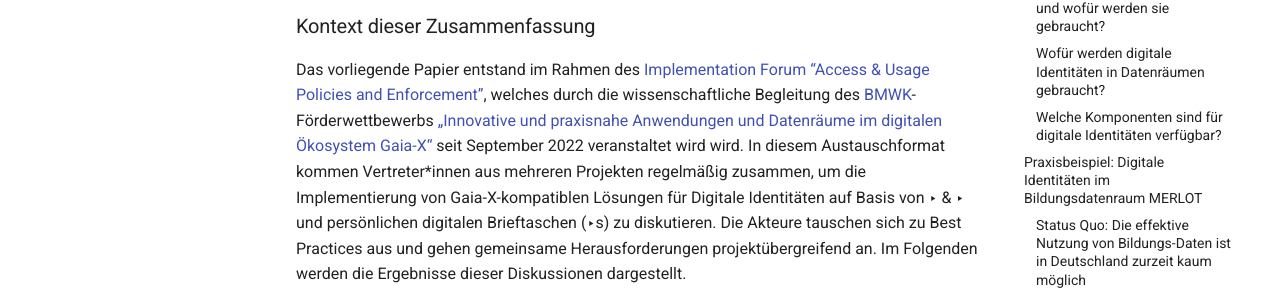
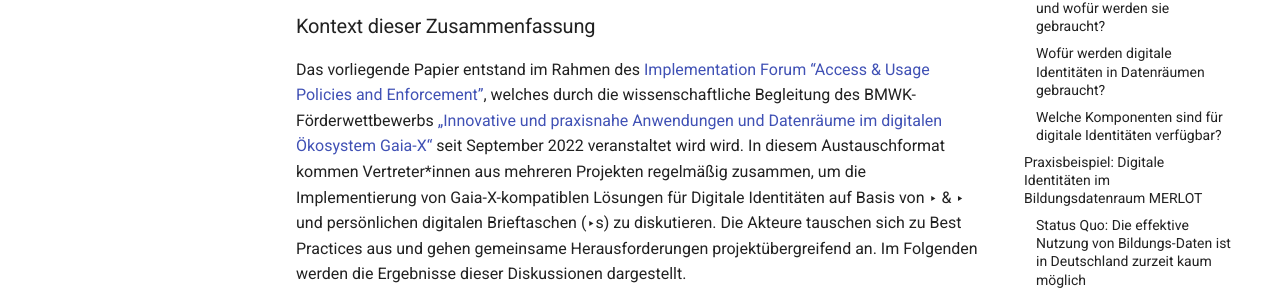
Before and after one commit to Gaia-X-Hub-Germany/Data-Space-Wiki, an MkDocs documentation site: the page built from docs/digitale_identitaeten.md, in a window 1280 px wide and 900 px high. Shown: the part 220-510 px from the top of the window. Built offline with MkDocs 1.6.1 and Material for MkDocs 9.7.7, drawn with Linux system fonts in a browser that asks for light colours; part of the change alters nothing that is shown.

```diff
--- a/docs/digitale_identitaeten.md
+++ b/docs/digitale_identitaeten.md
@@ -4,7 +4,7 @@
 
 ### Kontext dieser Zusammenfassung
 
-Das vorliegende Papier entstand im Rahmen des [Implementation Forum “Access & Usage Policies and Enforcement”](https://www.notion.so/Implementation-Forum-Access-Usage-Policies-and-Enforcement-2e86caf32af94519be4ac6cb9d1d00e0?pvs=21), welches durch die wissenschaftliche Begleitung des [BMWK](https://www.notion.so/BMWK-2d6ba303ed334b2cbd58e73d227818ea?pvs=21)-Förderwettbewerbs [„Innovative und praxisnahe Anwendungen und Datenräume im digitalen Ökosystem Gaia-X“](https://www.notion.so/Gaia-X-Funding-Competition-3a0f87f387ac4a26ad26935eb75d7545?pvs=21) seit September 2022 veranstaltet wird wird. In diesem Austauschformat kommen Vertreter*innen aus mehreren Projekten regelmäßig zusammen, um die Implementierung von Gaia-X-kompatiblen Lösungen für Digitale Identitäten auf Basis von ‣ & ‣  und persönlichen digitalen Brieftaschen (‣s) zu diskutieren. Die Akteure tauschen sich zu Best Practices aus und gehen gemeinsame Herausforderungen projektübergreifend an. Im Folgenden werden die Ergebnisse dieser Diskussionen dargestellt.
+Das vorliegende Papier entstand im Rahmen des [Implementation Forum “Access & Usage Policies and Enforcement”](https://github.com/Gaia-X-Hub-Germany/IF-Access-and-Usage-Policies-and-Enforcement), welches durch die wissenschaftliche Begleitung des BMWK-Förderwettbewerbs [„Innovative und praxisnahe Anwendungen und Datenräume im digitalen Ökosystem Gaia-X“](https://github.com/Gaia-X-Hub-Germany/Data-Space-Wiki/blob/main/docs/gaia-x-foerderwettbewerb) seit September 2022 veranstaltet wird wird. In diesem Austauschformat kommen Vertreter*innen aus mehreren Projekten regelmäßig zusammen, um die Implementierung von Gaia-X-kompatiblen Lösungen für Digitale Identitäten auf Basis von ‣ & ‣  und persönlichen digitalen Brieftaschen (‣s) zu diskutieren. Die Akteure tauschen sich zu Best Practices aus und gehen gemeinsame Herausforderungen projektübergreifend an. Im Folgenden werden die Ergebnisse dieser Diskussionen dargestellt.
 
 ### **Was sind digitale Identitäten und wofür werden sie gebraucht?**
 
```
